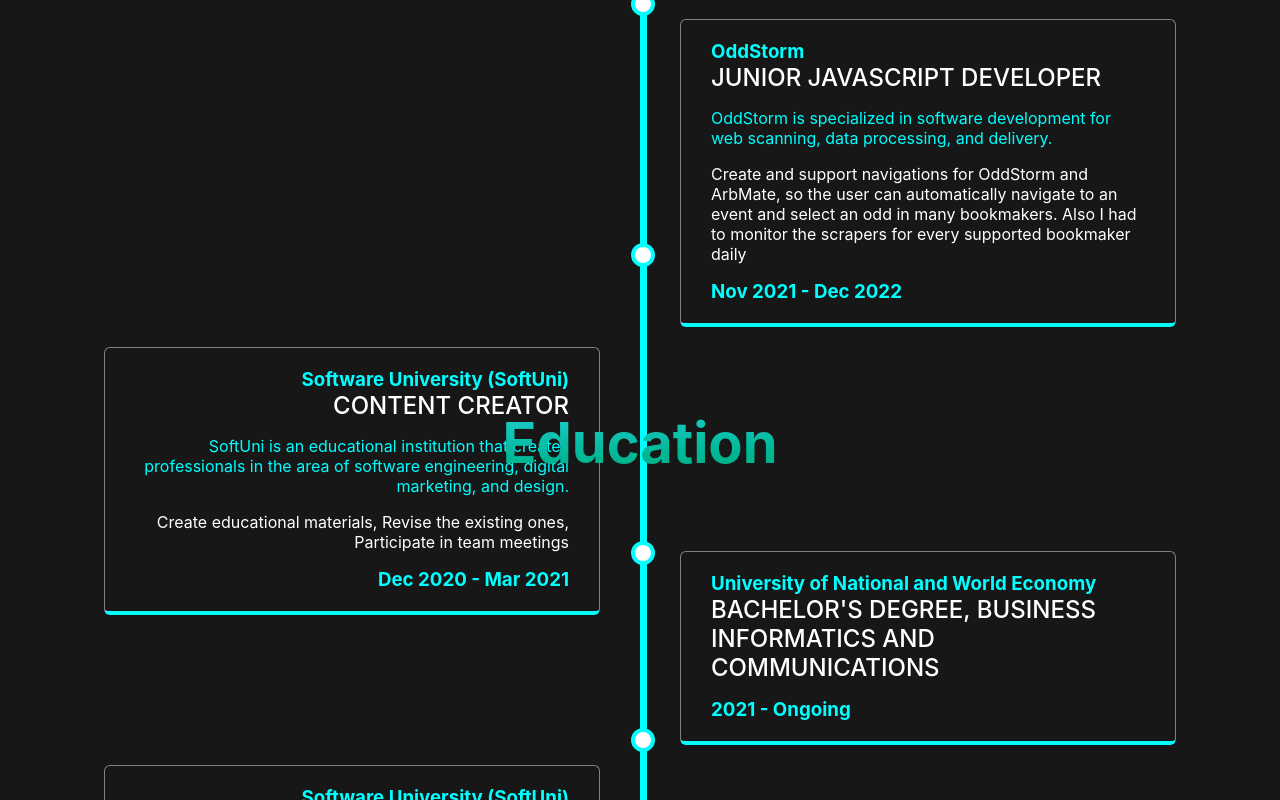
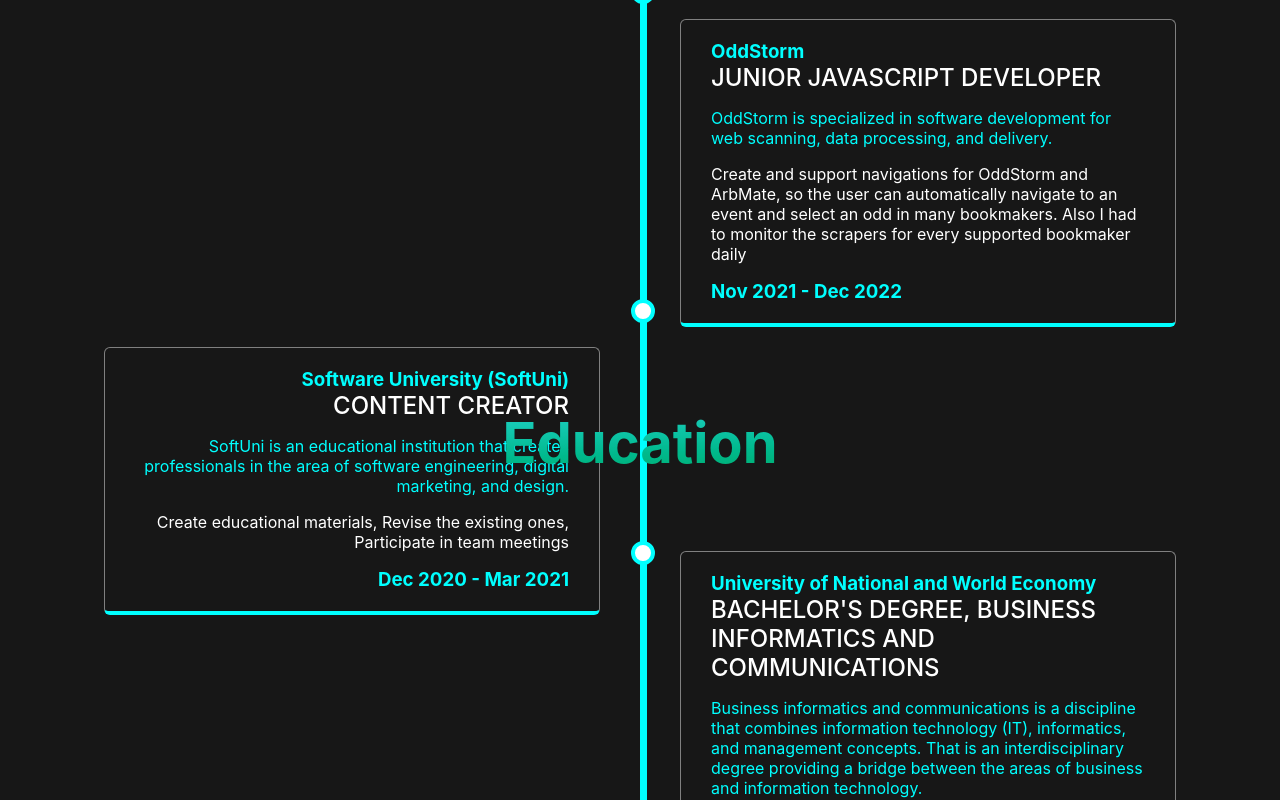
Before and after one commit to tonyhristov/tonyhristov-portfolio, a React (Create React App) app: page / in a window 1280 px wide. Shown: the part 2000-2800 px from the top of the page. Built offline with nearby package versions, Linux system fonts and the light colour scheme.

Commit message:
feat: adjustments of timeline component

```diff
--- a/src/components/educationContent/index.js
+++ b/src/components/educationContent/index.js
@@ -2,13 +2,14 @@
 import styled from 'styled-components';
 
 const EducationContent = (props) => {
-    const { name, degree, timePeriod, isLeft = true } = props;
+    const { name, degree, degreeDescription, timePeriod, isLeft = true } = props;
 
     return (
         <Container isLeft={isLeft}>
             <Content isLeft={isLeft}>
                 <PrimaryText>{name}</PrimaryText>
                 <Degree>{degree}</Degree>
+                <DegreeDescription>{degreeDescription}</DegreeDescription>
                 <PrimaryText>{timePeriod}</PrimaryText>
             </Content>
         </Container>
@@ -58,4 +59,9 @@
     margin-bottom: 1rem;
 `;
 
+const DegreeDescription = styled.div`
+    color: cyan;
+    margin-bottom: 1rem;
+`;
+
 export default EducationContent;
--- a/src/components/timeline/index.js
+++ b/src/components/timeline/index.js
@@ -3,14 +3,18 @@
 
 const TimeLine = (params) => {
     const dotsHeightDividedByNumberOfDots = params.height / 3;
-    const getPercentage = window.innerWidth < 900 ? 15 : 23;
-    const percentageOfDotsHeight = (getPercentage / 100) * dotsHeightDividedByNumberOfDots;
+    const getPercentageEducation = window.innerWidth < 900 ? 1 : 23;
+    const getPercentageWork = window.innerWidth < 900 ? 17 : 27;
+
+    const getPercentageBasedOnType = params.type === 'work' ? getPercentageWork : getPercentageEducation;
+
+    const percentageOfDotsHeight = (getPercentageBasedOnType / 100) * dotsHeightDividedByNumberOfDots;
 
     return (
         <Line heightSize={params.height}>
-            <Dot pos={params.height / 3 - percentageOfDotsHeight} />
-            <Dot pos={params.height / 3 - percentageOfDotsHeight} />
-            <Dot pos={params.height / 3 - percentageOfDotsHeight} />
+            <Dot pos={dotsHeightDividedByNumberOfDots - percentageOfDotsHeight} />
+            <Dot pos={dotsHeightDividedByNumberOfDots} />
+            <Dot pos={dotsHeightDividedByNumberOfDots - percentageOfDotsHeight} />
         </Line>
     );
 };
--- a/src/constants/education.js
+++ b/src/constants/education.js
@@ -1,18 +1,26 @@
 const educationInfo = {
-    Lomonosov: {
-        name: 'University of National and World Economy',
-        degree: `Bachelor's degree, Business Informatics and Communications`,
-        timePeriod: '2021 - Ongoing',
+    UNWE: {
+        name: 'National Vocational School for Precision Engineering and Optics "M.V.Lomonosov"',
+        degree: `Technical Diploma, Computer Science and Technologies`,
+        // degreeDescription:
+        //     'Business informatics and communications is a discipline that combines information technology (IT), informatics, and management concepts. That is an interdisciplinary degree providing a bridge between the areas of business and information technology.',
+        degreeDescription: 'Gaining basic knowledge related to fixing and building computer configurations and networks, programming, graphic and WEB design.',
+        timePeriod: '2016 - 2021',
     },
     SoftUni: {
         name: 'Software University (SoftUni)',
         degree: `Professional Training Degree, Computer Software Engineering`,
+        degreeDescription:
+            'The studying program of the Software University is a combination of programming courses, entirely focused on gaining in-depth knowledge of fundamentals of programming, developing logical and algorithmic thinking, acquiring practical skills to work with the latest software technologies.',
         timePeriod: '2018 - 2020',
     },
-    UNWE: {
-        name: 'National Vocational School for Precision Engineering and Optics "M.V.Lomonosov"',
-        degree: `Technical Diploma, Computer Science and Technologies`,
-        timePeriod: '2016 - 2021',
+    Lomonosov: {
+        name: 'University of National and World Economy',
+        degree: `Bachelor's degree, Business Informatics and Communications`,
+        // degreeDescription: 'Gaining basic knowledge related to fixing and building computer configurations and networks, programming, graphic and WEB design.',
+        degreeDescription:
+            'Business informatics and communications is a discipline that combines information technology (IT), informatics, and management concepts. That is an interdisciplinary degree providing a bridge between the areas of business and information technology.',
+        timePeriod: '2021 - Ongoing',
     },
 };
 
--- a/src/pages/education/index.js
+++ b/src/pages/education/index.js
@@ -9,6 +9,8 @@
 const Education = () => {
     const { Lomonosov, SoftUni, UNWE } = educationInfo;
 
+    console.log(educationInfo);
+
     const container = useRef(null);
 
     const height = useResizableHeight(container);
@@ -18,11 +20,11 @@
             <Title>Education</Title>
 
             <TimelineContainer ref={container}>
-                <TimeLine height={height} />
+                <TimeLine height={height} type={'education'} />
                 <div>
-                    <EducationContent name={Lomonosov.name} degree={Lomonosov.degree} timePeriod={Lomonosov.timePeriod} isLeft={false} />
-                    <EducationContent name={SoftUni.name} degree={SoftUni.degree} timePeriod={SoftUni.timePeriod} />
-                    <EducationContent name={UNWE.name} degree={UNWE.degree} timePeriod={UNWE.timePeriod} isLeft={false} />
+                    <EducationContent name={Lomonosov.name} degree={Lomonosov.degree} degreeDescription={Lomonosov.degreeDescription} timePeriod={Lomonosov.timePeriod} isLeft={false} />
+                    <EducationContent name={SoftUni.name} degree={SoftUni.degree} degreeDescription={SoftUni.degreeDescription} timePeriod={SoftUni.timePeriod} />
+                    <EducationContent name={UNWE.name} degree={UNWE.degree} degreeDescription={UNWE.degreeDescription} timePeriod={UNWE.timePeriod} isLeft={false} />
                 </div>
             </TimelineContainer>
         </Container>
@@ -40,8 +42,6 @@
     margin: 5%;
 
     @media screen and (max-width: 900px) {
-        display: grid;
-        grid-template-columns: 1fr 1fr;
         grid-gap: 20px;
     }
 `;
--- a/src/pages/work-experience/index.js
+++ b/src/pages/work-experience/index.js
@@ -18,7 +18,7 @@
             <Title>Work Experience</Title>
 
             <TimelineContainer ref={container}>
-                <TimeLine height={height} />
+                <TimeLine height={height} type={'work'} />
                 <div>
                     <WorkContent
                         companyName={Evolution.companyName}
@@ -59,8 +59,6 @@
     margin: 5%;
 
     @media screen and (max-width: 900px) {
-        display: grid;
-        grid-template-columns: 1fr 1fr;
         grid-gap: 20px;
     }
 `;
```
